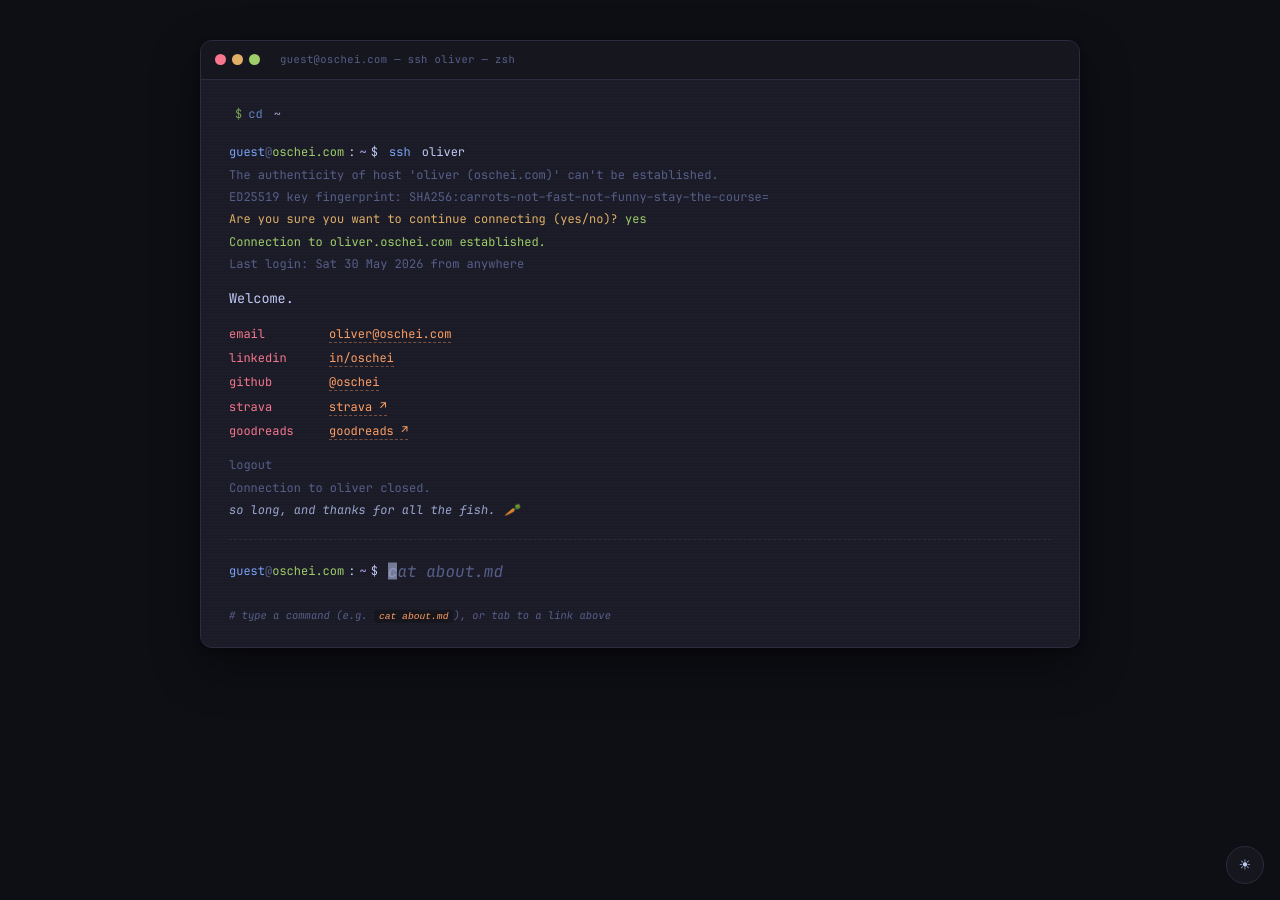
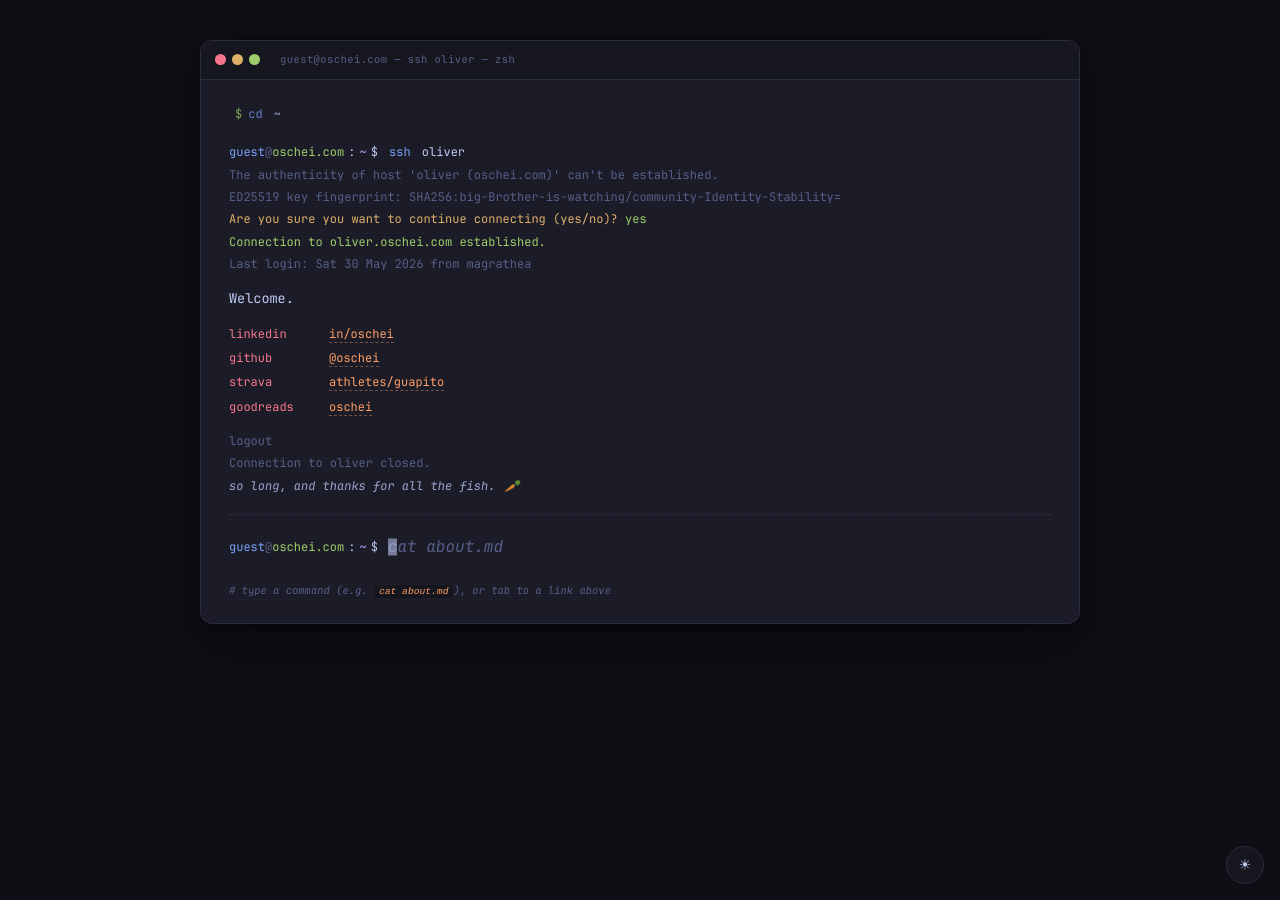
Before and after one commit to oschei/oschei.github.io, a Jekyll site: the page built from _pages/contact.md, in a window 1280 px wide. Built offline with Jekyll 4.4.1, drawn with Linux system fonts in a browser that asks for light colours.

Commit message:
Refine YAML card terms; add ssh login + fingerprint easter eggs; drop email from contact

```diff
--- a/_includes/yaml-card.html
+++ b/_includes/yaml-card.html
@@ -6,9 +6,9 @@
 <span class="key">runs</span><span class="colon">:</span>        <span class="str">marathons and half-marathons</span>
 <span class="key">works</span><span class="colon">:</span>       <span class="str">Enterprise Architect at Scandit</span>
 <span class="key">worked</span><span class="colon">:</span>      <span class="str">Deloitte, Bridgewater, IBM, onsemi, OIZ</span>
-<span class="key">interests</span><span class="colon">:</span>   <span class="str">HCI, ethics in computing, accessibility, learning tools</span>
-<span class="key">recovers</span><span class="colon">:</span>    <span class="str">coffee and tinkering with Claude Code</span>
+<span class="key">interests</span><span class="colon">:</span>   <span class="str">human-computer interaction, ethics in computing, accessibility, technology-assisted learning</span>
+<span class="key">tinkers</span><span class="colon">:</span>     <span class="str">coffee, Claude Code</span>
 <span class="key">reads</span><span class="colon">:</span>       <span class="str">Orwell, Huxley, Adams, Tolkien</span> <a href="{{ site.goodreads_url }}" rel="me">→ goodreads</a>
-<span class="key">based</span><span class="colon">:</span>       <span class="str">Zürich</span>
+<span class="key">based</span><span class="colon">:</span>       <span class="str">Zürich, Switzerland</span>
 <span class="delim">---</span>
 </pre>
--- a/_pages/contact.md
+++ b/_pages/contact.md
@@ -8,19 +8,18 @@ term_title: "guest@oschei.com — ssh oliver — zsh"
 {% include prompt.html cmd="<span class='verb'>ssh</span> <span class='arg'>oliver</span>" %}
 
 <div class="ssh-line">The authenticity of host 'oliver (oschei.com)' can't be established.</div>
-<div class="ssh-line">ED25519 key fingerprint: SHA256:carrots–not–fast–not–funny–stay–the–course=</div>
+<div class="ssh-line">ED25519 key fingerprint: SHA256:<span id="ssh-fingerprint">carrots-not-fast-not-funny-stay-the-course</span>=</div>
 <div class="ssh-line warn">Are you sure you want to continue connecting (yes/no)? <span style="color:var(--success)">yes</span></div>
 <div class="ssh-line ok">Connection to oliver.oschei.com established.</div>
-<div class="ssh-line">Last login: {{ site.time | date: '%a %d %b %Y' }} from anywhere</div>
+<div class="ssh-line">Last login: {{ site.time | date: '%a %d %b %Y' }} from <span id="ssh-login-from">anywhere</span></div>
 
 <div class="ssh-welcome">Welcome.</div>
 
 <div class="ssh-list">
-  <div class="row"><span class="k">email</span><span class="v"><a href="mailto:oliver@oschei.com">oliver@oschei.com</a></span></div>
   <div class="row"><span class="k">linkedin</span><span class="v"><a href="{{ site.linkedin_url }}" rel="me">in/oschei</a></span></div>
   <div class="row"><span class="k">github</span><span class="v"><a href="{{ site.github_url }}" rel="me">@oschei</a></span></div>
-  <div class="row"><span class="k">strava</span><span class="v"><a href="{{ site.strava_url }}" rel="me">strava ↗</a></span></div>
-  <div class="row"><span class="k">goodreads</span><span class="v"><a href="{{ site.goodreads_url }}" rel="me">goodreads ↗</a></span></div>
+  <div class="row"><span class="k">strava</span><span class="v"><a href="{{ site.strava_url }}" rel="me">athletes/guapito</a></span></div>
+  <div class="row"><span class="k">goodreads</span><span class="v"><a href="{{ site.goodreads_url }}" rel="me">oschei</a></span></div>
   {% if site.calendly_url and site.calendly_url != "" and site.calendly_url contains "calendly" %}
   <div class="row"><span class="k">chat</span><span class="v"><a href="{{ site.calendly_url }}" rel="external">book time ↗</a><span class="optional">— optional</span></span></div>
   {% endif %}
@@ -31,3 +30,37 @@ term_title: "guest@oschei.com — ssh oliver — zsh"
   <div class="ssh-line">Connection to oliver closed.</div>
   <div class="farewell">so long, and thanks for all the fish. {% include carrot.html page="contact" %}</div>
 </div>
+
+<script>
+  // Easter eggs: rotate the SSH "from <location>" and the key fingerprint
+  // through a small pool of literary / developer in-jokes on each page load.
+  (function () {
+    var LOCATIONS = [
+      '127.0.0.1',
+      'milliways',
+      'the shire',
+      'magrathea',
+      '42.42.42.42',
+      'airstrip one',
+      'rivendell',
+      'the restaurant at the end of the universe',
+      'sector zz9 plural z alpha',
+      'mostly harmless',
+      'tatooine',
+      'oceania'
+    ];
+    var FINGERPRINTS = [
+      'carrots-not-fast-not-funny-stay-the-course',
+      'so-long-and-thanks-for-all-the-fish-42',
+      'mostly-Harmless/dont-Panic/towel-CARROTS',
+      'Not-All-Who-Wander-Are-Lost/Shire/42',
+      'big-Brother-is-watching/community-Identity-Stability',
+      'There-And-Back-Again/cd-Shire/42-carrots',
+      'The-Cake-Is-A-Lie/42-Is-The-Answer'
+    ];
+    var loc = document.getElementById('ssh-login-from');
+    if (loc) loc.textContent = LOCATIONS[Math.floor(Math.random() * LOCATIONS.length)];
+    var fp = document.getElementById('ssh-fingerprint');
+    if (fp) fp.textContent = FINGERPRINTS[Math.floor(Math.random() * FINGERPRINTS.length)];
+  })();
+</script>
```
